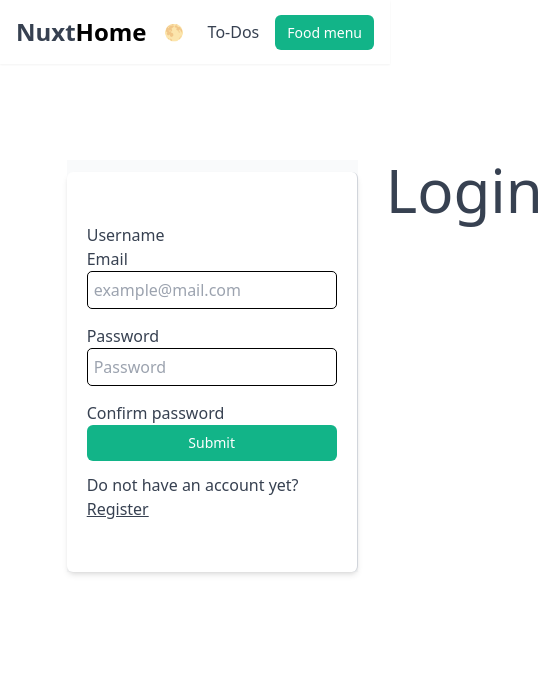
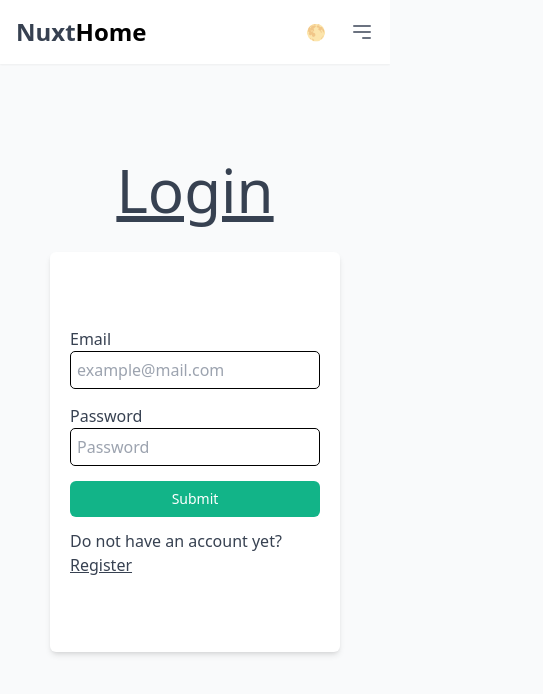
Before and after one commit to WilliamBostrom/Nuxt-vue, a Nuxt app: page /login in a window 390 px wide. Shown: the top 694 px of the page, 543 px wide, since content can reach past the window. Built offline with nearby package versions, Linux system fonts and the light colour scheme.

Commit message:
darkmode fix

```diff
--- a/assets/css/tailwind.css
+++ b/assets/css/tailwind.css
@@ -7,11 +7,15 @@ body {
 }
 
 @layer components {
+  body {
+    @apply bg-white dark:bg-gray-800 text-gray-700 dark:text-gray-300;
+  }
+
   .btn {
     @apply bg-[#12b488] text-white px-3 py-2 rounded-md text-sm;
   }
   .card {
-    @apply p-3 rounded-md bg-white dark:bg-gray-800 text-gray-700 dark:text-gray-300 shadow-md h-full mt-3;
+    @apply p-3 rounded-md bg-white dark:bg-gray-700 text-gray-700 dark:text-gray-300 shadow-md h-full mt-3;
   }
   .default-margin {
     @apply mx-auto;
--- a/components/AuthForm.vue
+++ b/components/AuthForm.vue
@@ -1,18 +1,13 @@
 <template>
-  <div class="default-margin mt-[80px]">
-    <div class="flex flex-row">
-      <div class="bg-gray-50 mr-7">
+  <div class="default-margin mt-[60px] h-full">
+    <div class="flex flex-col-reverse items-center gap-5">
+      <div class="">
         <form
-          class="card flex flex-col items-start justify-center border-r border-gray-300 w-full form-css p-3"
+          class="card flex flex-col items-start justify-center w-full form-css p-3"
           action=""
         >
-          <label for="name"
-            >Username
-            <input
-              v-if="isRegistration"
-              type="text"
-              placeholder="Your name"
-              name="name"
+          <label v-if="isRegistration" for="name"
+            >Username <input type="text" placeholder="Your name" name="name"
           /></label>
           <label for="email"
             >Email
@@ -31,10 +26,9 @@
               name="password"
             />
           </label>
-          <label for="password"
+          <label v-if="isRegistration" for="password"
             >Confirm password
             <input
-              v-if="isRegistration"
               type="password"
               placeholder="Confirm password"
               name="password"
@@ -53,7 +47,9 @@
         </form>
       </div>
       <div>
-        <h1 class="text-6xl">{{ isRegistration ? "Register" : "Login" }}</h1>
+        <h1 class="text-6xl underline">
+          {{ isRegistration ? "Register" : "Login" }}
+        </h1>
       </div>
     </div>
   </div>
--- a/layouts/default.vue
+++ b/layouts/default.vue
@@ -2,26 +2,85 @@
   <div>
     <header class="shadow-sm bg-white dark:bg-slate-900">
       <nav class="container mx-auto p-4 flex justify-between items-center">
-        <NuxtLink to="/" class="font-bold text-2xl"
-          >Nuxt<span class="text-black dark:text-gray-300">Home</span></NuxtLink
-        >
-        <ul class="flex gap-4 items-center">
+        <!-- Logo, always visible -->
+        <NuxtLink to="/" class="font-bold text-2xl">
+          Nuxt<span class="text-black dark:text-gray-300">Home</span>
+        </NuxtLink>
+
+        <!-- Desktop menu (always visible) -->
+        <ul class="hidden md:flex gap-4 items-center">
           <li>
             <ClientOnly>
               <ColorModeSelector />
             </ClientOnly>
           </li>
           <li><NuxtLink to="/todo">To-Dos</NuxtLink></li>
-
           <li><NuxtLink class="btn" to="/menu">Food menu</NuxtLink></li>
         </ul>
+
+        <!-- Mobile menu button (hamburger) -->
+        <div class="md:hidden flex gap-4">
+          <ClientOnly>
+            <ColorModeSelector />
+          </ClientOnly>
+          <button @click="toggleMenu" class="text-gray-500 focus:outline-none">
+            <svg
+              class="h-6 w-6"
+              xmlns="http://www.w3.org/2000/svg"
+              fill="none"
+              viewBox="0 0 24 24"
+              stroke="currentColor"
+              aria-hidden="true"
+            >
+              <path
+                stroke-linecap="round"
+                stroke-linejoin="round"
+                stroke-width="2"
+                d="M4 6h16M4 12h16m-7 6h7"
+              />
+            </svg>
+          </button>
+        </div>
       </nav>
     </header>
+
+    <!-- Mobile menu (hidden by default, shown when toggled) -->
+    <div
+      v-if="isMenuOpen"
+      class="md:hidden bg-gray-300 text-gray-800 dark:bg-gray-800 dark:text-gray-300"
+    >
+      <ul class="space-y-4 py-4 px-6 border-b-2">
+        <li><NuxtLink to="/todo" class="block">To-Dos</NuxtLink></li>
+        <li><NuxtLink to="/menu" class="block">Food menu</NuxtLink></li>
+        <li>
+          <NuxtLink to="/login" class="block">Login</NuxtLink>
+        </li>
+        <li>
+          <NuxtLink to="/register" class="block">Sign up</NuxtLink>
+        </li>
+      </ul>
+    </div>
+
     <main class="container mx-auto p-4">
       <slot />
     </main>
   </div>
 </template>
+
+<script>
+export default {
+  data() {
+    return {
+      isMenuOpen: false,
+    };
+  },
+  methods: {
+    toggleMenu() {
+      this.isMenuOpen = !this.isMenuOpen;
+    },
+  },
+};
+</script>
 
 <style>
 .router-link-exact-active {
@@ -30,8 +89,4 @@
 .btn {
   color: white;
 }
-
-body {
-  @apply bg-white dark:bg-gray-800 text-gray-700 dark:text-gray-300;
-}
 </style>
--- a/layouts/menu.vue
+++ b/layouts/menu.vue
@@ -3,20 +3,65 @@
     <header class="shadow-sm bg-white dark:bg-slate-900">
       <nav class="container mx-auto p-4 flex justify-between items-center">
         <NuxtLink to="/menu" class="font-bold text-2xl grow text-[#12b488]"
-          >Nuxt<span class="text-black dark:text-gray-300">Menu</span></NuxtLink
+          >Nuxt<span class="text-black">Menu</span></NuxtLink
         >
-        <ul class="flex gap-4 items-center">
+
+        <!-- Desktop menu (always visible) -->
+        <ul class="hidden md:flex gap-4 items-center">
+          <li>
+            <ClientOnly>
+              <ColorModeSelector />
+            </ClientOnly>
+          </li>
+          <li><NuxtLink to="/todo">To-Dos</NuxtLink></li>
+          <li><NuxtLink to="/menu">Food menu</NuxtLink></li>
+        </ul>
+
+        <!-- Mobile menu button (hamburger) -->
+        <div class="md:hidden flex gap-4">
           <ClientOnly>
             <ColorModeSelector />
           </ClientOnly>
-          <li><NuxtLink to="/">Home</NuxtLink></li>
-          <li><NuxtLink to="/todo">To-Dos</NuxtLink></li>
-
-          <li><NuxtLink to="/menu">Food menu</NuxtLink></li>
-        </ul>
+          <button @click="toggleMenu" class="text-gray-500 focus:outline-none">
+            <svg
+              class="h-6 w-6"
+              xmlns="http://www.w3.org/2000/svg"
+              fill="none"
+              viewBox="0 0 24 24"
+              stroke="currentColor"
+              aria-hidden="true"
+            >
+              <path
+                stroke-linecap="round"
+                stroke-linejoin="round"
+                stroke-width="2"
+                d="M4 6h16M4 12h16m-7 6h7"
+              />
+            </svg>
+          </button>
+        </div>
       </nav>
     </header>
-    <main class="container mx-auto p4">
+
+    <!-- Mobile menu (hidden by default, shown when toggled) -->
+    <div
+      v-if="isMenuOpen"
+      class="md:hidden bg-gray-300 text-gray-800 dark:bg-gray-800 dark:text-gray-300"
+    >
+      <ul class="space-y-4 py-4 px-6 border-b-2">
+        <li><NuxtLink to="/">Home</NuxtLink></li>
+        <li><NuxtLink to="/todo" class="block">To-Dos</NuxtLink></li>
+        <li><NuxtLink to="/menu" class="block">Food menu</NuxtLink></li>
+        <li>
+          <NuxtLink to="/login" class="block">Login</NuxtLink>
+        </li>
+        <li>
+          <NuxtLink to="/register" class="block">Sign up</NuxtLink>
+        </li>
+      </ul>
+    </div>
+
+    <main class="container mx-auto p-4">
       <slot />
     </main>
     <footer class="container mx-auto p-4 flex justify-end border-t-2">
@@ -30,6 +75,21 @@
   </div>
 </template>
 
+<script>
+export default {
+  data() {
+    return {
+      isMenuOpen: false,
+    };
+  },
+  methods: {
+    toggleMenu() {
+      this.isMenuOpen = !this.isMenuOpen;
+    },
+  },
+};
+</script>
+
 <style>
 .router-link-exact-active {
   color: #12b488;
--- a/layouts/todo.vue
+++ b/layouts/todo.vue
@@ -1,29 +1,95 @@
 <template>
   <div>
     <header class="shadow-sm bg-white dark:bg-slate-900">
-      <nav class="container mx-auto p-4 text-[#12b488] flex justify-between">
-        <NuxtLink to="/menu" class="font-bold text-2xl"
-          >Nuxt<span class="text-black dark:text-gray-300">Todo</span></NuxtLink
+      <nav class="container mx-auto p-4 flex justify-between items-center">
+        <NuxtLink to="/menu" class="font-bold text-2xl grow text-[#12b488]"
+          >Nuxt<span class="text-black">Todo</span></NuxtLink
         >
-        <ClientOnly>
-          <ColorModeSelector />
-        </ClientOnly>
+
+        <!-- Desktop menu (always visible) -->
+        <ul class="hidden md:flex gap-4 items-center">
+          <li>
+            <ClientOnly>
+              <ColorModeSelector />
+            </ClientOnly>
+          </li>
+          <li><NuxtLink to="/todo">To-Dos</NuxtLink></li>
+          <li><NuxtLink to="/menu">Food menu</NuxtLink></li>
+        </ul>
+
+        <!-- Mobile menu button (hamburger) -->
+        <div class="md:hidden flex gap-4">
+          <ClientOnly>
+            <ColorModeSelector />
+          </ClientOnly>
+          <button @click="toggleMenu" class="text-gray-500 focus:outline-none">
+            <svg
+              class="h-6 w-6"
+              xmlns="http://www.w3.org/2000/svg"
+              fill="none"
+              viewBox="0 0 24 24"
+              stroke="currentColor"
+              aria-hidden="true"
+            >
+              <path
+                stroke-linecap="round"
+                stroke-linejoin="round"
+                stroke-width="2"
+                d="M4 6h16M4 12h16m-7 6h7"
+              />
+            </svg>
+          </button>
+        </div>
       </nav>
     </header>
-    <main class="container mx-auto p4">
+
+    <!-- Mobile menu (hidden by default, shown when toggled) -->
+    <div
+      v-if="isMenuOpen"
+      class="md:hidden bg-gray-300 text-gray-800 dark:bg-gray-800 dark:text-gray-300"
+    >
+      <ul class="space-y-4 py-4 px-6 border-b-2">
+        <li><NuxtLink to="/">Home</NuxtLink></li>
+        <li><NuxtLink to="/todo" class="block">To-Dos</NuxtLink></li>
+        <li><NuxtLink to="/menu" class="block">Food menu</NuxtLink></li>
+        <li>
+          <NuxtLink to="/login" class="block">Login</NuxtLink>
+        </li>
+        <li>
+          <NuxtLink to="/register" class="block">Sign up</NuxtLink>
+        </li>
+      </ul>
+    </div>
+
+    <main class="container mx-auto p-4">
       <slot />
     </main>
     <footer class="container mx-auto p-4 flex justify-end border-t-2">
       <ul class="flex gap-4 py-4">
         <li><NuxtLink to="/">Home</NuxtLink></li>
 
-        <li><NuxtLink to="/todo">To-Dos</NuxtLink></li>
+        <li><NuxtLink to="/todo">To Do List</NuxtLink></li>
         <li><NuxtLink to="/menu">Food menu</NuxtLink></li>
       </ul>
     </footer>
   </div>
 </template>
 
+<script>
+export default {
+  data() {
+    return {
+      isMenuOpen: false,
+    };
+  },
+  methods: {
+    toggleMenu() {
+      this.isMenuOpen = !this.isMenuOpen;
+    },
+  },
+};
+</script>
+
 <style>
 .router-link-exact-active {
   color: #12b488;
```
Also changed, not shown: 1 other file (tests, documents, lock files or other folders).
